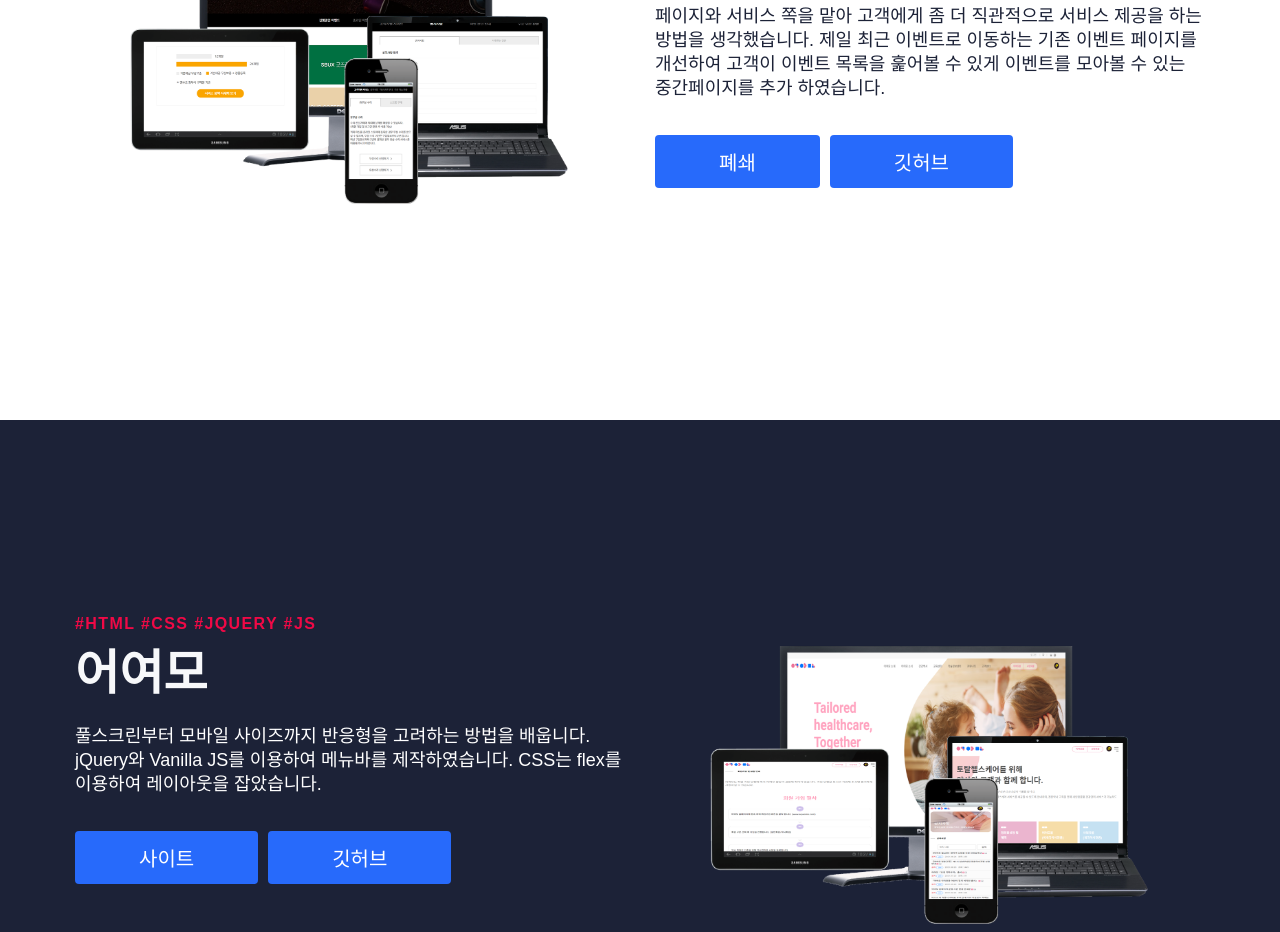
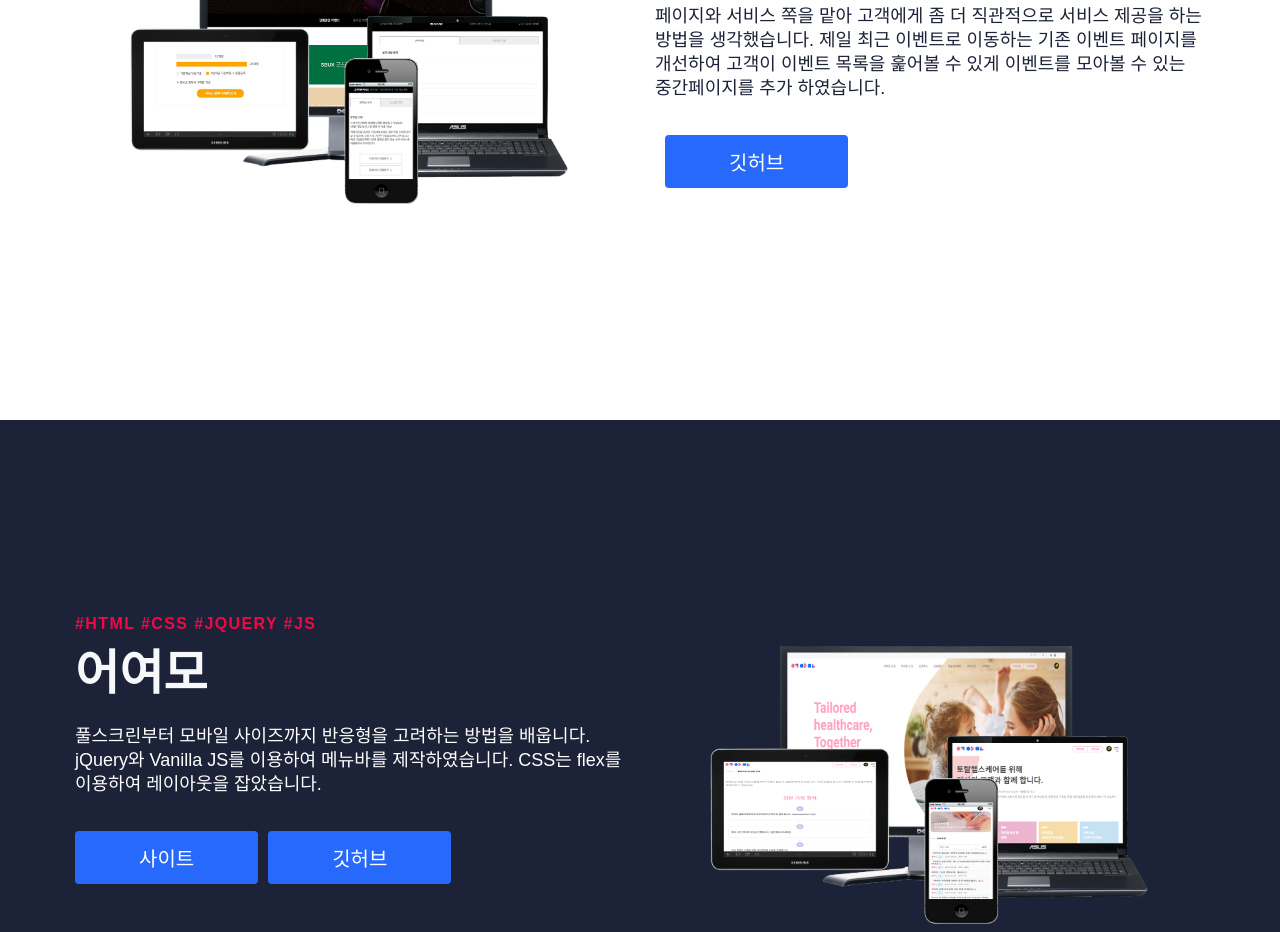
Before and after one commit to Hyun-h/hyeonahong_portfolio_2021, a React (Create React App) app: page /Portfolio in a window 1280 px wide. Shown: the part 1820-2752 px from the top of the page. Built offline with nearby package versions, Linux system fonts and the light colour scheme; a web font is replaced by a local one.

Commit message:
피드백 반영, 사용하지 않는 버튼 숨김처리

```diff
--- a/src/components/Portfolio.js
+++ b/src/components/Portfolio.js
@@ -50,9 +50,13 @@ function Portfolio({
                 <ul className="protfolio__btn">
                   <li>
                     <a href={goToSite} target="_blank" rel="noreferrer">
-                      <Button buttonSize="btn--wide" buttonColor="blue">
-                        {buttonLabel1}
-                      </Button>
+                      {buttonLabel1 === "" ? (
+                        false
+                      ) : (
+                        <Button buttonSize="btn--wide" buttonColor="blue">
+                          {buttonLabel1}
+                        </Button>
+                      )}
                     </a>
                   </li>
                   <li>
--- a/src/components/pages/Portfolio/Data.js
+++ b/src/components/pages/Portfolio/Data.js
@@ -40,7 +40,7 @@ export const homeObjThree = {
   headline: "네스카페 돌체구스토",
   description:
     "네스카페 돌체구스토의 리뉴얼 프로젝트를 진행하였습니다. 이벤트 목록 페이지와 서비스 쪽을 맡아 고객에게 좀 더 직관적으로 서비스 제공을 하는 방법을 생각했습니다. 제일 최근 이벤트로 이동하는 기존 이벤트 페이지를 개선하여 고객이 이벤트 목록을 훑어볼 수 있게 이벤트를 모아볼 수 있는 중간페이지를 추가 하였습니다.",
-  buttonLabel1: "폐쇄",
+  buttonLabel1: "",
   buttonLabel2: "깃허브",
   goToSite: "http://nescafe.dothome.co.kr/event_list.php",
   goToGithub: "https://github.com/Hyun-h/nescafe",
```
